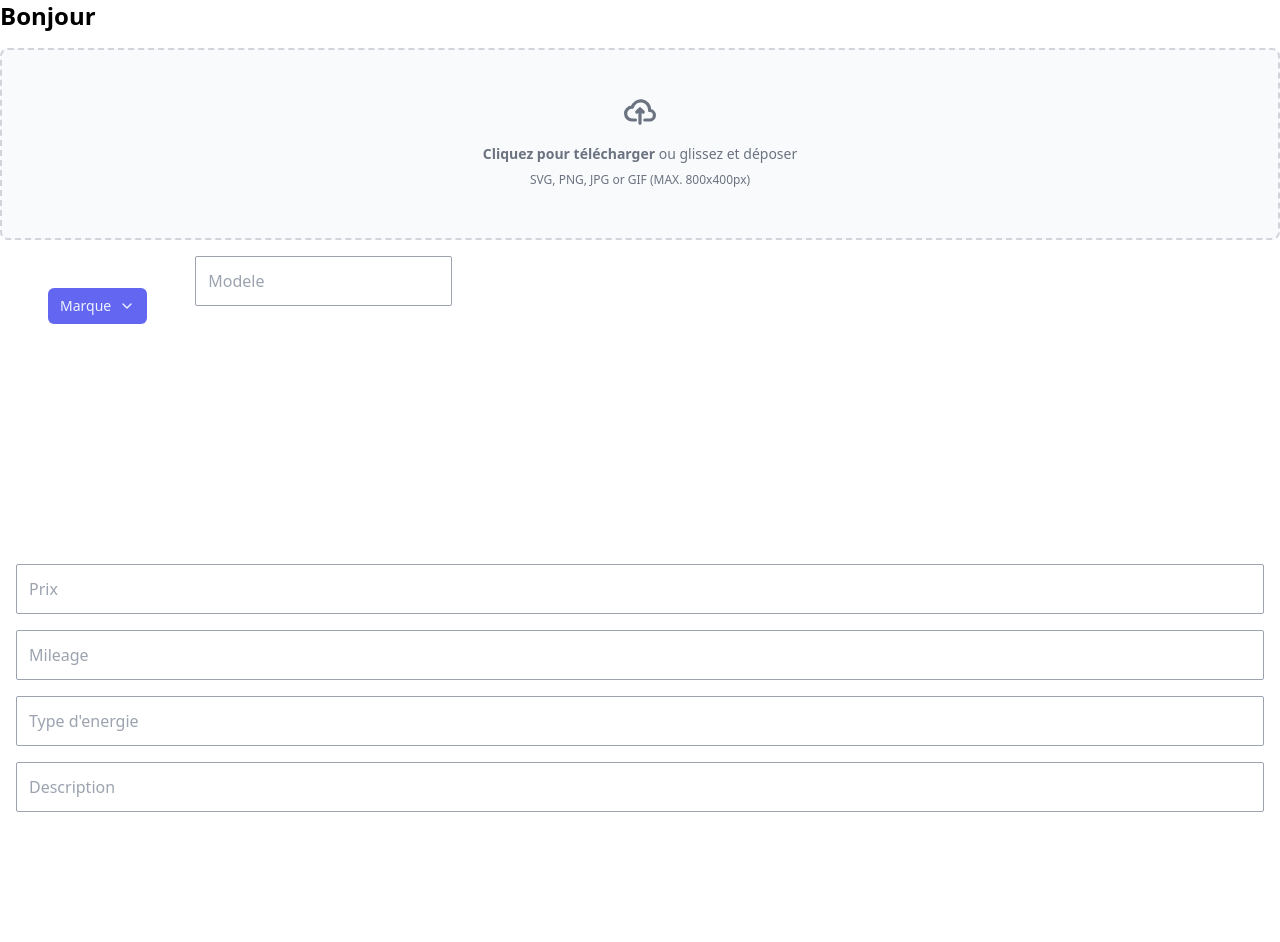
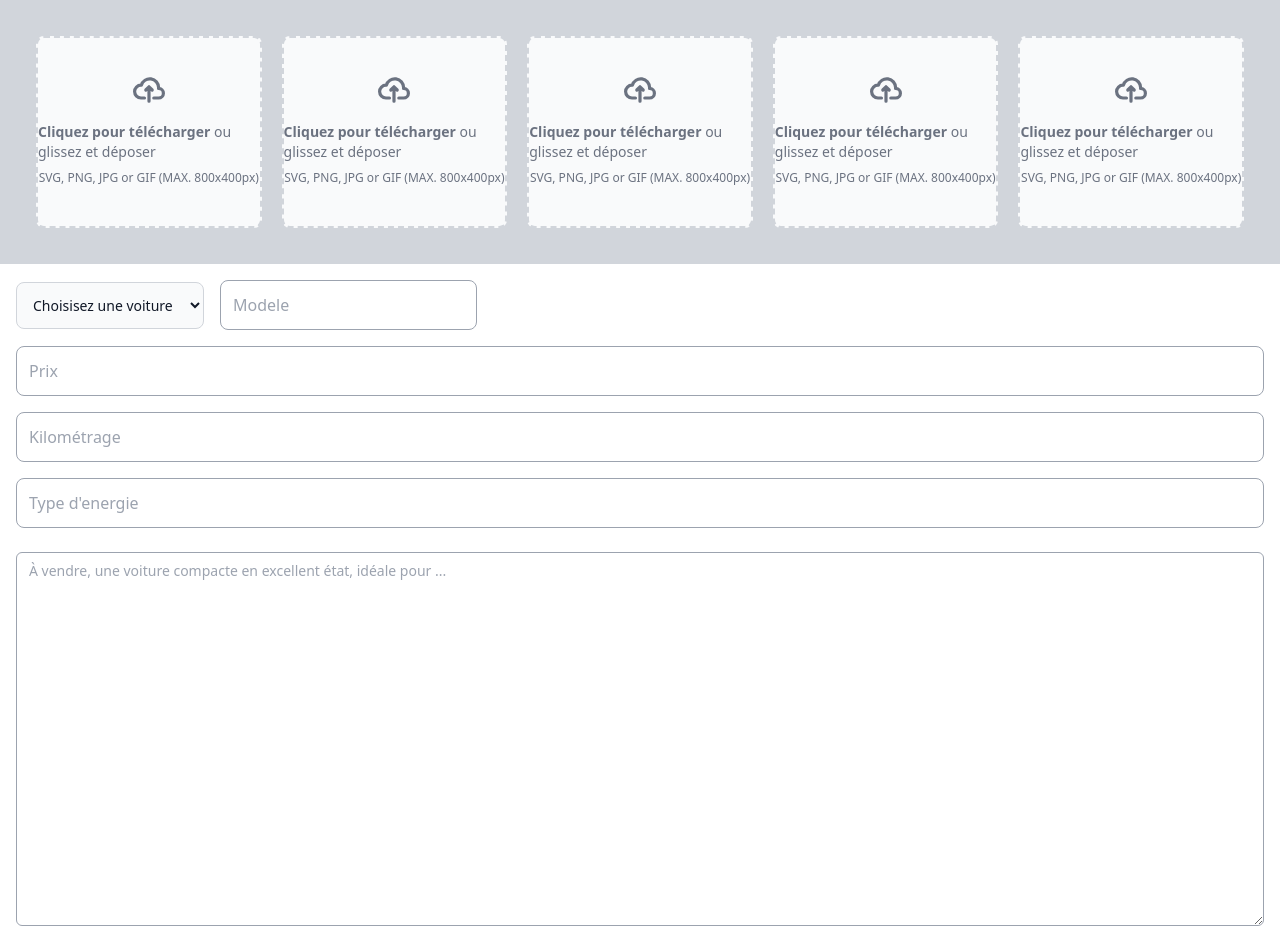
Before and after one commit to ismaeldubuc/BuyAndRide, a React (Vite) app in the folder front-end/: page / in a window 1280 px wide. Before the commit the page ends 828 px from the top, so only its background shows below. Built offline with nearby package versions, Linux system fonts and the light colour scheme.

Commit message:
ajout du taff

```diff
--- a/front-end/src/App.jsx
+++ b/front-end/src/App.jsx
@@ -1,5 +1,5 @@
 import "./App.css";
-import { FiChevronDown, FiTrash, FiShare, FiPlusSquare } from "react-icons/fi";
+import { FiChevronDown } from "react-icons/fi";
 import { SiBmw } from "react-icons/si";
 import { SiToyota } from "react-icons/si";
 import { SiDacia } from "react-icons/si";
@@ -8,106 +8,11 @@ import { SiMitsubishi } from "react-icons/si";
 import { motion } from "framer-motion";
 import { useState } from "react";
 
-// Composant StaggeredDropDown
-const StaggeredDropDown = () => {
-  const [open, setOpen] = useState(false);
-
-  return (
-    <div className="p-8 pb-56 flex items-center justify-center bg-white">
-      <motion.div animate={open ? "open" : "closed"} className="relative">
-        <button
-          onClick={() => setOpen((pv) => !pv)}
-          className="flex items-center gap-2 px-3 py-2 rounded-md text-indigo-50 bg-indigo-500 hover:bg-indigo-500 transition-colors"
-        >
-          <span className="font-medium text-sm">Marque</span>
-          <motion.span variants={iconVariants}>
-            <FiChevronDown />
-          </motion.span>
-        </button>
-
-        <motion.ul
-          initial={wrapperVariants.closed}
-          variants={wrapperVariants}
-          style={{ originY: "top", translateX: "-50%" }}
-          className="flex flex-col gap-2 p-2 rounded-lg bg-white shadow-xl absolute top-[120%] left-[50%] w-48 overflow-hidden"
-        >
-          <Option setOpen={setOpen} Icon={SiBmw} text="Marque 1" />
-          <Option setOpen={setOpen} Icon={SiToyota} text="Marque 2" />
-          <Option setOpen={setOpen} Icon={SiDacia} text="Marque 3" />
-          <Option setOpen={setOpen} Icon={SiMitsubishi} text="Marque 4" />
-        </motion.ul>
-      </motion.div>
-    </div>
-  );
-};
-
-// Composant Option
-const Option = ({ text, Icon, setOpen }) => {
-  return (
-    <motion.li
-      variants={itemVariants}
-      onClick={() => setOpen(false)}
-      className="flex items-center gap-2 w-full p-2 text-xs font-medium whitespace-nowrap rounded-md hover:bg-indigo-100 text-slate-700 hover:text-indigo-500 transition-colors cursor-pointer"
-    >
-      <motion.span variants={actionIconVariants}>
-        <Icon />
-      </motion.span>
-      <span>{text}</span>
-    </motion.li>
-  );
-};
-
-// Variantes pour les animations
-const wrapperVariants = {
-  open: {
-    scaleY: 1,
-    transition: {
-      when: "beforeChildren",
-      staggerChildren: 0.1,
-    },
-  },
-  closed: {
-    scaleY: 0,
-    transition: {
-      when: "afterChildren",
-      staggerChildren: 0.1,
-    },
-  },
-};
-
-const iconVariants = {
-  open: { rotate: 180 },
-  closed: { rotate: 0 },
-};
-
-const itemVariants = {
-  open: {
-    opacity: 1,
-    y: 0,
-    transition: {
-      when: "beforeChildren",
-    },
-  },
-  closed: {
-    opacity: 0,
-    y: -15,
-    transition: {
-      when: "afterChildren",
-    },
-  },
-};
-
-const actionIconVariants = {
-  open: { scale: 1, y: 0 },
-  closed: { scale: 0, y: -7 },
-};
-
 // Composant principal App
 function App() {
   return (
     <>
-      <h1 className="text-2xl font-bold mb-4">Bonjour</h1>
-
+      <div className="flex gap-5 p-9 bg-gray-300">
         <div className="flex items-center justify-center w-full">
           <label
             htmlFor="dropzone-file"
@@ -130,8 +35,8 @@ function App() {
                 />
               </svg>
               <p className="mb-2 text-sm text-gray-500 dark:text-gray-400">
-              <span className="font-semibold">Cliquez pour télécharger</span> ou
-              glissez et déposer
+                <span className="font-semibold">Cliquez pour télécharger</span>{" "}
+                ou glissez et déposer
               </p>
               <p className="text-xs text-gray-500 dark:text-gray-400">
                 SVG, PNG, JPG or GIF (MAX. 800x400px)
@@ -140,39 +45,179 @@ function App() {
             <input id="dropzone-file" type="file" className="hidden" />
           </label>
         </div>
-
+        <div className="flex items-center justify-center w-full">
+          <label
+            htmlFor="dropzone-file"
+            className="flex flex-col items-center justify-center w-full h-48 border-2 border-gray-300 border-dashed rounded-lg cursor-pointer bg-gray-50 dark:hover:bg-gray-800 dark:bg-gray-700 hover:bg-gray-100 dark:border-gray-600 dark:hover:border-gray-500"
+          >
+            <div className="flex flex-col items-center justify-center pt-5 pb-6">
+              <svg
+                className="w-8 h-8 mb-4 text-gray-500 dark:text-gray-400"
+                aria-hidden="true"
+                xmlns="http://www.w3.org/2000/svg"
+                fill="none"
+                viewBox="0 0 20 16"
+              >
+                <path
+                  stroke="currentColor"
+                  strokeLinecap="round"
+                  strokeLinejoin="round"
+                  strokeWidth="2"
+                  d="M13 13h3a3 3 0 0 0 0-6h-.025A5.56 5.56 0 0 0 16 6.5 5.5 5.5 0 0 0 5.207 5.021C5.137 5.017 5.071 5 5 5a4 4 0 0 0 0 8h2.167M10 15V6m0 0L8 8m2-2 2 2"
+                />
+              </svg>
+              <p className="mb-2 text-sm text-gray-500 dark:text-gray-400">
+                <span className="font-semibold">Cliquez pour télécharger</span>{" "}
+                ou glissez et déposer
+              </p>
+              <p className="text-xs text-gray-500 dark:text-gray-400">
+                SVG, PNG, JPG or GIF (MAX. 800x400px)
+              </p>
+            </div>
+            <input id="dropzone-file" type="file" className="hidden" />
+          </label>
+        </div>
+        <div className="flex items-center justify-center w-full">
+          <label
+            htmlFor="dropzone-file"
+            className="flex flex-col items-center justify-center w-full h-48 border-2 border-gray-300 border-dashed rounded-lg cursor-pointer bg-gray-50 dark:hover:bg-gray-800 dark:bg-gray-700 hover:bg-gray-100 dark:border-gray-600 dark:hover:border-gray-500"
+          >
+            <div className="flex flex-col items-center justify-center pt-5 pb-6">
+              <svg
+                className="w-8 h-8 mb-4 text-gray-500 dark:text-gray-400"
+                aria-hidden="true"
+                xmlns="http://www.w3.org/2000/svg"
+                fill="none"
+                viewBox="0 0 20 16"
+              >
+                <path
+                  stroke="currentColor"
+                  strokeLinecap="round"
+                  strokeLinejoin="round"
+                  strokeWidth="2"
+                  d="M13 13h3a3 3 0 0 0 0-6h-.025A5.56 5.56 0 0 0 16 6.5 5.5 5.5 0 0 0 5.207 5.021C5.137 5.017 5.071 5 5 5a4 4 0 0 0 0 8h2.167M10 15V6m0 0L8 8m2-2 2 2"
+                />
+              </svg>
+              <p className="mb-2 text-sm text-gray-500 dark:text-gray-400">
+                <span className="font-semibold">Cliquez pour télécharger</span>{" "}
+                ou glissez et déposer
+              </p>
+              <p className="text-xs text-gray-500 dark:text-gray-400">
+                SVG, PNG, JPG or GIF (MAX. 800x400px)
+              </p>
+            </div>
+            <input id="dropzone-file" type="file" className="hidden" />
+          </label>
+        </div>
+        <div className="flex items-center justify-center w-full">
+          <label
+            htmlFor="dropzone-file"
+            className="flex flex-col items-center justify-center w-full h-48 border-2 border-gray-300 border-dashed rounded-lg cursor-pointer bg-gray-50 dark:hover:bg-gray-800 dark:bg-gray-700 hover:bg-gray-100 dark:border-gray-600 dark:hover:border-gray-500"
+          >
+            <div className="flex flex-col items-center justify-center pt-5 pb-6">
+              <svg
+                className="w-8 h-8 mb-4 text-gray-500 dark:text-gray-400"
+                aria-hidden="true"
+                xmlns="http://www.w3.org/2000/svg"
+                fill="none"
+                viewBox="0 0 20 16"
+              >
+                <path
+                  stroke="currentColor"
+                  strokeLinecap="round"
+                  strokeLinejoin="round"
+                  strokeWidth="2"
+                  d="M13 13h3a3 3 0 0 0 0-6h-.025A5.56 5.56 0 0 0 16 6.5 5.5 5.5 0 0 0 5.207 5.021C5.137 5.017 5.071 5 5 5a4 4 0 0 0 0 8h2.167M10 15V6m0 0L8 8m2-2 2 2"
+                />
+              </svg>
+              <p className="mb-2 text-sm text-gray-500 dark:text-gray-400">
+                <span className="font-semibold">Cliquez pour télécharger</span>{" "}
+                ou glissez et déposer
+              </p>
+              <p className="text-xs text-gray-500 dark:text-gray-400">
+                SVG, PNG, JPG or GIF (MAX. 800x400px)
+              </p>
+            </div>
+            <input id="dropzone-file" type="file" className="hidden" />
+          </label>
+        </div>
+        <div className="flex items-center justify-center w-full">
+          <label
+            htmlFor="dropzone-file"
+            className="flex flex-col items-center justify-center w-full h-48 border-2 border-gray-300 border-dashed rounded-lg cursor-pointer bg-gray-50 dark:hover:bg-gray-800 dark:bg-gray-700 hover:bg-gray-100 dark:border-gray-600 dark:hover:border-gray-500"
+          >
+            <div className="flex flex-col items-center justify-center pt-5 pb-6">
+              <svg
+                className="w-8 h-8 mb-4 text-gray-500 dark:text-gray-400"
+                aria-hidden="true"
+                xmlns="http://www.w3.org/2000/svg"
+                fill="none"
+                viewBox="0 0 20 16"
+              >
+                <path
+                  stroke="currentColor"
+                  strokeLinecap="round"
+                  strokeLinejoin="round"
+                  strokeWidth="2"
+                  d="M13 13h3a3 3 0 0 0 0-6h-.025A5.56 5.56 0 0 0 16 6.5 5.5 5.5 0 0 0 5.207 5.021C5.137 5.017 5.071 5 5 5a4 4 0 0 0 0 8h2.167M10 15V6m0 0L8 8m2-2 2 2"
+                />
+              </svg>
+              <p className="mb-2 text-sm text-gray-500 dark:text-gray-400">
+                <span className="font-semibold">Cliquez pour télécharger</span>{" "}
+                ou glissez et déposer
+              </p>
+              <p className="text-xs text-gray-500 dark:text-gray-400">
+                SVG, PNG, JPG or GIF (MAX. 800x400px)
+              </p>
+            </div>
+            <input id="dropzone-file" type="file" className="hidden" />
+          </label>
+        </div>
+      </div>
       <div className="p-4 flex flex-col gap-4">
-        <div className="flex gap-4 w-full">
-          <StaggeredDropDown />
-          <div>
+        <div className="flex gap-4 items-center">
+          <form className="">
+            <select
+              id="countries"
+              className="bg-gray-50 border border-gray-300 text-gray-900 text-sm rounded-lg focus:ring-blue-500 focus:border-blue-500 block w-full p-3 dark:bg-gray-700 dark:border-gray-600 dark:placeholder-gray-400 dark:text-white dark:focus:ring-blue-500 dark:focus:border-blue-500"
+            >
+              <option selected>Choisisez une voiture</option>
+              <option value="US">BMW</option>
+              <option value="CA">DACIA</option>
+              <option value="FR">TOYOTA</option>
+              <option value="DE">MITSUBISHI MOTORS</option>
+            </select>
+          </form>
           <input
             type="text"
             placeholder="Modele"
-              className="border border-gray-400 p-3 rounded-sm"
+            className="border border-gray-400 p-3 rounded-lg  focus:outline-indigo-600"
           />
         </div>
-        </div>
-
         <input
-          type="text"
+          type="number"
           placeholder="Prix"
-          className="border border-gray-400 p-3 rounded-sm"
+          className="border border-gray-400 p-3 rounded-lg  focus:outline-indigo-600"
         />
         <input
           type="text"
-          placeholder="Mileage"
-          className="border border-gray-400 p-3 rounded-sm"
+          placeholder="Kilométrage"
+          className="border border-gray-400 p-3 rounded-lg  focus:outline-indigo-600"
         />
         <input
           type="text"
           placeholder="Type d'energie"
-          className="border border-gray-400 p-3 rounded-sm"
+          className="border border-gray-400 p-3 rounded-lg  focus:outline-indigo-600"
         />
-        <input
-          type="text"
-          placeholder="Description"
-          className="border border-gray-400 p-3 rounded-sm"
-        />
+        <div className="mt-2">
+          <textarea
+            placeholder="À vendre, une voiture compacte en excellent état, idéale pour ..."
+            name="about"
+            id="about"
+            rows="15.5"
+            className="block w-full rounded-md bg-white px-3 py-1.5 text-base text-gray-900 outline-1 -outline-offset-1 outline-gray-300 placeholder:text-gray-400 focus:outline-2 focus:-outline-offset-2 focus:outline-indigo-600 sm:text-sm/6 h-full border border-gray-400"
+          ></textarea>
+        </div>
       </div>
     </>
   );
```
Lines whose indentation alone changed are shown as unchanged.
